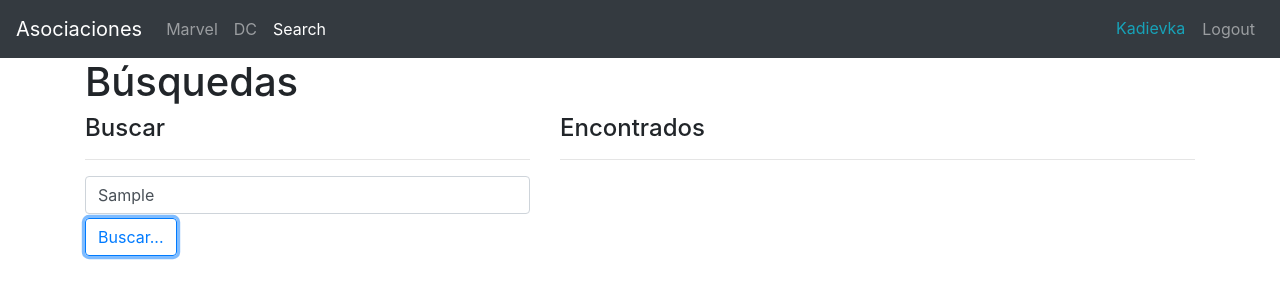
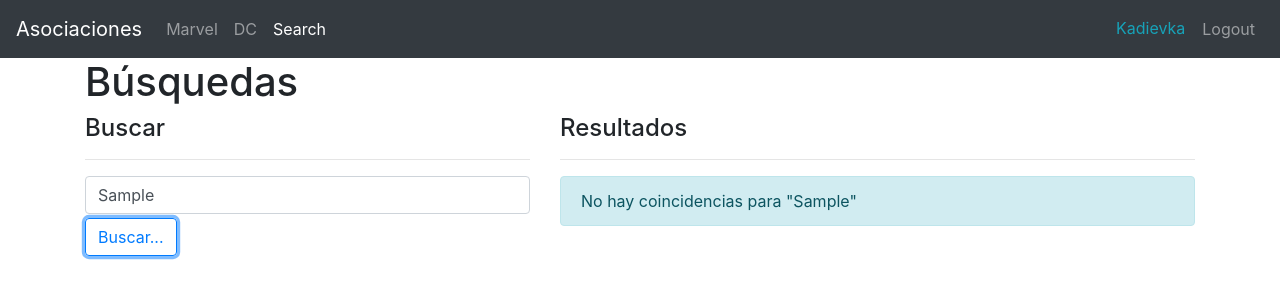
Before and after one commit to Kadievka/HeroesApp, a React (Create React App) app: page /search in a window 1280 px wide. Both pictures are taken after typing "Sample" into the empty fields and a click on the button "Buscar...". Shown: the top 300 px of the page. Built offline with nearby package versions, Linux system fonts and the light colour scheme.

Commit message:
186. Mostrar mensajes condicionales

```diff
--- a/src/components/hero/HeroCard.tsx
+++ b/src/components/hero/HeroCard.tsx
@@ -2,11 +2,11 @@ import React from "react";
 import { Link } from "react-router-dom";
 import Hero from "../../interfaces/Hero";
 
-const HeroCard = ({ id, superhero, publisher, alter_ego, characters }: Hero) => {
+const HeroCard = ({ id, superhero, alter_ego, characters }: Hero) => {
   const imagePath = `${process.env.PUBLIC_URL}/assets/images/heroes/${id}.jpg`;
 
   return (
-    <div className="col">
+    <div className="col animate__animated animate__fadeIn">
       <div className="card">
         <div className="row no-gutters">
           <div className="col-4">
--- a/src/components/search/SearchScreen.tsx
+++ b/src/components/search/SearchScreen.tsx
@@ -1,4 +1,4 @@
-import React from "react";
+import React, { useMemo } from "react";
 import { useLocation, useNavigate } from "react-router-dom";
 import queryString from "query-string";
 import getHeroesByName from "../../helpers/utils/getHeroesByName";
@@ -15,7 +15,7 @@ const SearchScreen = () => {
     searchText: q,
   });
 
-  const heroes: Hero[] = getHeroesByName(q as string);
+  const heroes: Hero[] = useMemo(() => getHeroesByName(q as string), [q]);
 
   const handleSubmit = (e: React.FormEvent) => {
     e.preventDefault();
@@ -49,8 +49,15 @@ const SearchScreen = () => {
         </div>
 
         <div className="col-7">
-          <h4>Encontrados</h4>
+          <h4>Resultados</h4>
+
           <hr />
+
+          {q === "" ? (
+            <div className="alert alert-info">Buscar un héroe</div>
+          ) : (
+            !heroes.length && <div className="alert alert-info">No hay coincidencias para &quot;{q}&quot;</div>
+          )}
 
           {heroes?.map((hero) => (
             <HeroCard key={hero.id} {...hero} />
--- a/src/helpers/utils/getHeroesByName.ts
+++ b/src/helpers/utils/getHeroesByName.ts
@@ -1,7 +1,7 @@
 import heroes from "../../data/heroes";
 import Hero from "../../interfaces/Hero";
 
-export default function getHeroesByName(name?: string): Hero[] {
+export default function getHeroesByName(name: string): Hero[] {
   if (!name) return [];
   name = name?.toLowerCase();
   return heroes.filter((hero) => hero.superhero.toLowerCase().includes(name as string));
```
